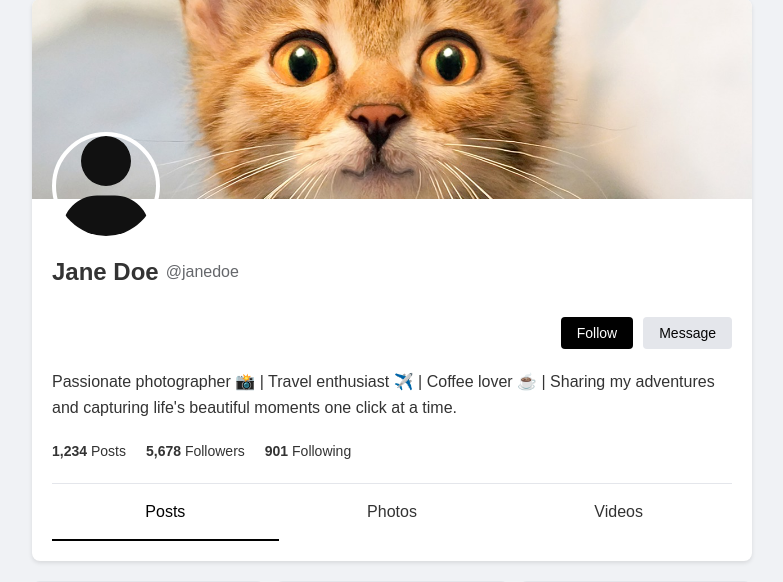
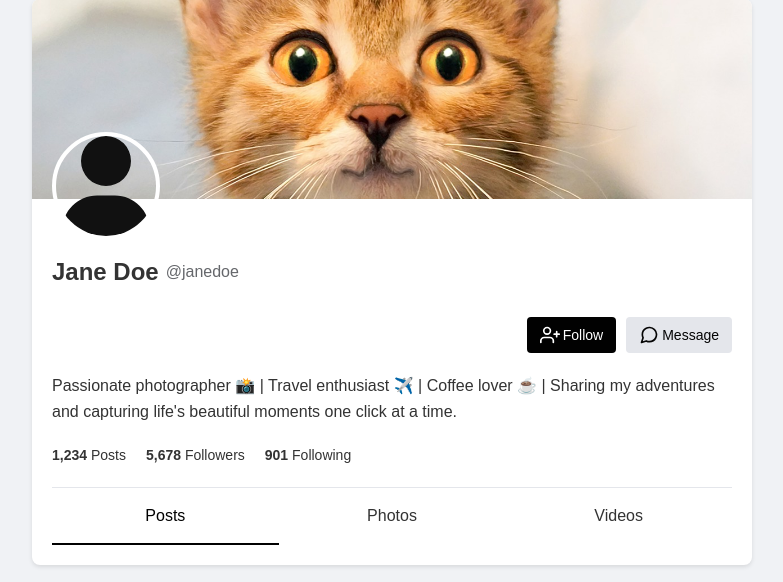
Before and after one commit to BABAROKA/mendax, a PHP site: page /profile/profile.html in a window 1280 px wide. Shown: the part 21-603 px from the top of the page, without its empty margins (248-1031 px from the left). Run offline with PHP 8.4, Linux system fonts and the light colour scheme.

Commit message:
profilefix

```diff
--- a/profile/profile.css
+++ b/profile/profile.css
@@ -55,11 +55,14 @@ body {
     margin-top: 10px;
 }
 .btn {
-    padding: 8px 16px;
+    display: inline-flex;
+    padding: 8px 13px;
     border: none;
     border-radius: 4px;
     cursor: pointer;
     font-size: 14px;
+    gap: 3px;
+    align-items: center;
 }
 .followbutton{
     background-color: #010101;
--- a/profile/profile.html
+++ b/profile/profile.html
@@ -16,8 +16,10 @@
                 <p class="profile-username">@janedoe</p>
             </div>
             <div class="profile-actions">
-                <button class="btn followbutton">Follow</button>
-                <button class="btn messagebutton">Message</button>
+                <button class="btn followbutton"><svg width="20" height="20" viewBox="0 0 24 24" fill="none" stroke="currentColor" stroke-width="2" stroke-linecap="round" stroke-linejoin="round"><path d="M16 21v-2a4 4 0 0 0-4-4H5a4 4 0 0 0-4 4v2"></path><circle cx="8.5" cy="7" r="4"></circle><line x1="20" y1="8" x2="20" y2="14"></line><line x1="23" y1="11" x2="17" y2="11"></line></svg>
+                    Follow</button>
+                <button class="btn messagebutton"><svg width="20" height="20" viewBox="0 0 24 24" fill="none" stroke="currentColor" stroke-width="2" stroke-linecap="round" stroke-linejoin="round"><path d="M21 11.5a8.38 8.38 0 0 1-.9 3.8 8.5 8.5 0 0 1-7.6 4.7 8.38 8.38 0 0 1-3.8-.9L3 21l1.9-5.7a8.38 8.38 0 0 1-.9-3.8 8.5 8.5 0 0 1 4.7-7.6 8.38 8.38 0 0 1 3.8-.9h.5a8.48 8.48 0 0 1 8 8v.5z"></path></svg>
+                    Message</button>
             </div>
             <p class="profile-bio">
                 Passionate photographer 📸 | Travel enthusiast ✈️ | Coffee lover ☕ | Sharing my adventures and capturing
```
